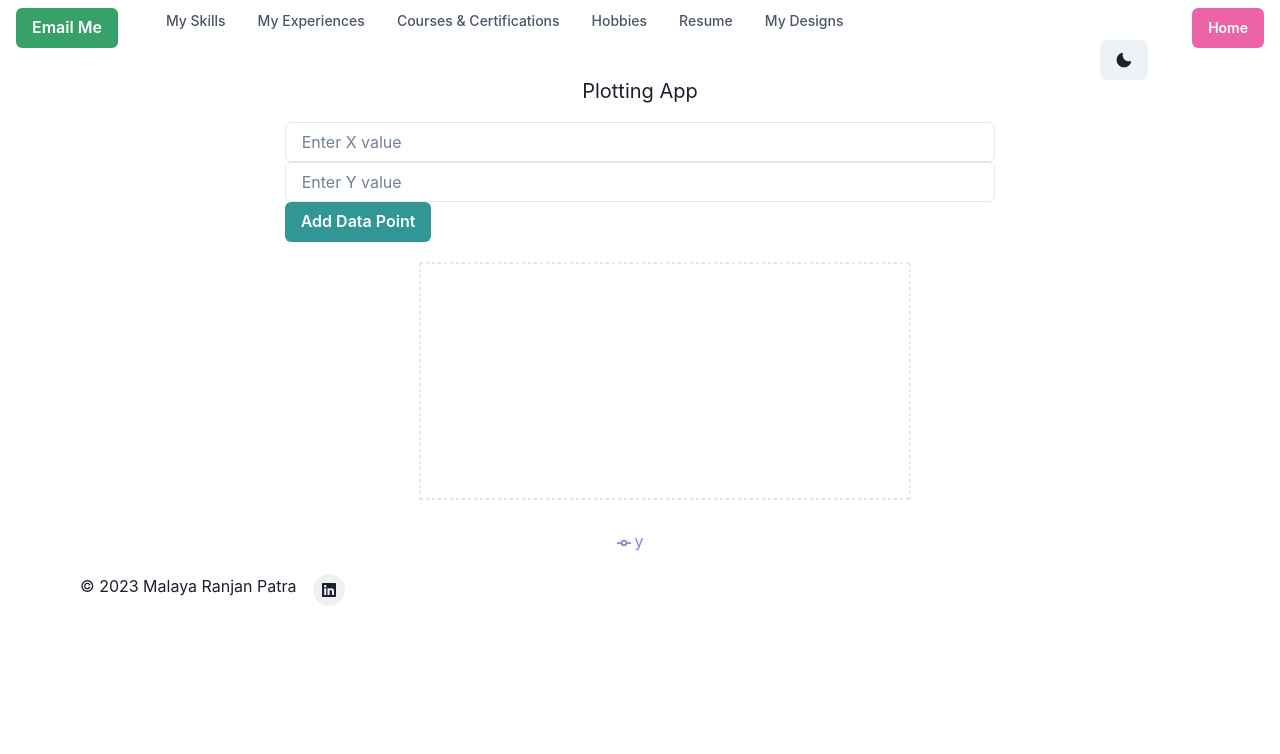
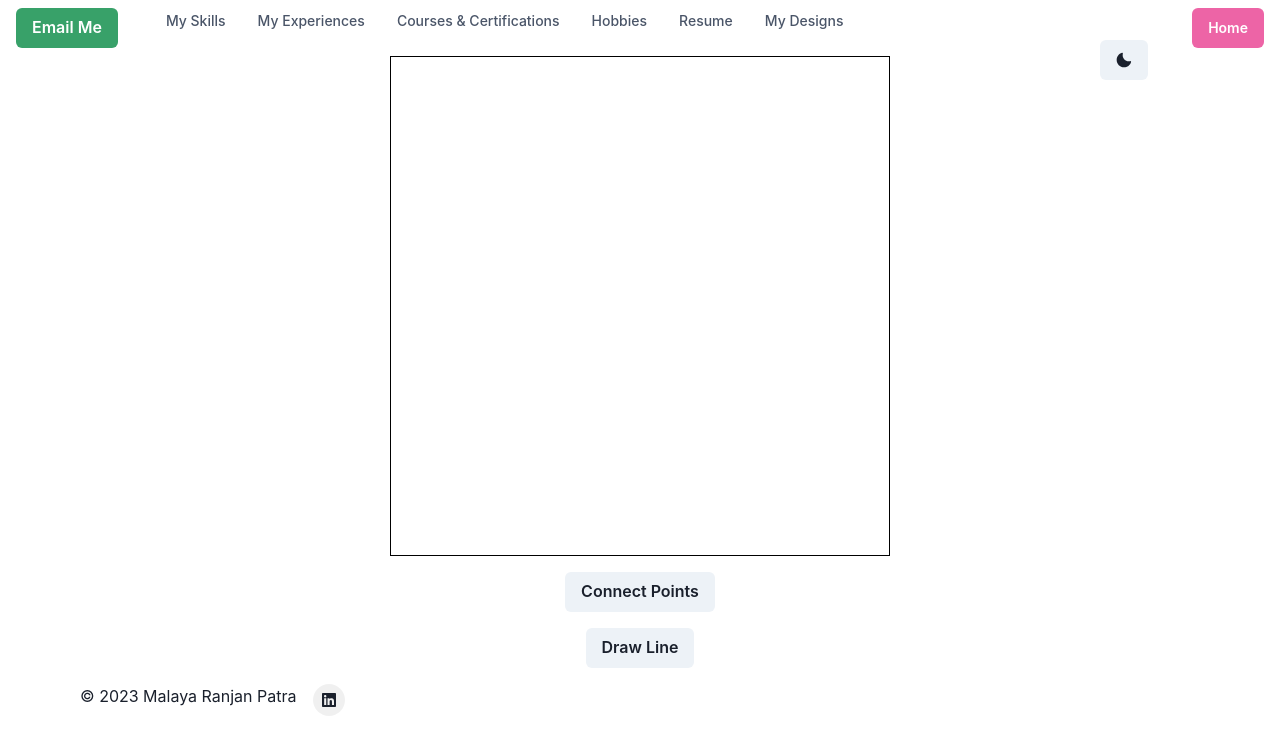
Before and after one commit to MalayaRP/my-world, a Next.js app: page /my-designs in a window 1280 px wide. Shown: the top 754 px of the page. Built offline with nearby package versions, Linux system fonts and the light colour scheme.

Commit message:
Update page.js

```diff
--- a/app/my-designs/page.js
+++ b/app/my-designs/page.js
@@ -8,66 +8,74 @@ import {
   Text,
   ChakraProvider,
 } from '@chakra-ui/react';
-import {
-  LineChart,
-  Line,
-  XAxis,
-  YAxis,
-  CartesianGrid,
-  Tooltip,
-  Legend,
-} from 'recharts';
 
 function App() {
-  const [data, setData] = useState([]);
-  const [xValue, setXValue] = useState('');
-  const [yValue, setYValue] = useState('');
+  const [points, setPoints] = useState([]);
+  const [connecting, setConnecting] = useState(false);
 
-  const handleAddData = () => {
-    if (xValue && yValue) {
-      setData([...data, { x: parseFloat(xValue), y: parseFloat(yValue) }]);
-      setXValue('');
-      setYValue('');
+  const handlePointClick = (e) => {
+    if (!connecting) {
+      setPoints([...points, { x: e.nativeEvent.offsetX, y: e.nativeEvent.offsetY }]);
     }
   };
 
+  const handleConnect = () => {
+    if (points.length === 2) {
+      setConnecting(true);
+    }
+  };
+
+  const handleDrawLine = () => {
+    setConnecting(false);
+  };
+
+  return (
+    <VStack align="center" spacing={4}>
+      <Box
+        position="relative"
+        width="500px"
+        height="500px"
+        border="1px solid #000"
+        onClick={handlePointClick}
+      >
+        {points.map((point, index) => (
+          <Box
+            key={index}
+            position="absolute"
+            left={`${point.x}px`}
+            top={`${point.y}px`}
+            width="10px"
+            height="10px"
+            borderRadius="50%"
+            backgroundColor="#000"
+          ></Box>
+        ))}
+        {connecting && (
+          <svg>
+            <line
+              x1={points[0].x}
+              y1={points[0].y}
+              x2={points[1].x}
+              y2={points[1].y}
+              style={{ stroke: 'black', strokeWidth: 2 }}
+            />
+          </svg>
+        )}
+      </Box>
+      <Button onClick={handleConnect} disabled={points.length !== 2}>
+        Connect Points
+      </Button>
+      <Button onClick={handleDrawLine}>Draw Line</Button>
+    </VStack>
+  );
+}
+
+function Game() {
   return (
     <ChakraProvider>
-      <VStack spacing={4} alignItems="center" marginTop="20px">
-        <Text fontSize="xl">Plotting App</Text>
-        <Box>
-          <Input
-            type="number"
-            placeholder="Enter X value"
-            value={xValue}
-            onChange={(e) => setXValue(e.target.value)}
-          />
-          <Input
-            type="number"
-            placeholder="Enter Y value"
-            value={yValue}
-            onChange={(e) => setYValue(e.target.value)}
-          />
-          <Button colorScheme="teal" onClick={handleAddData}>
-            Add Data Point
-          </Button>
-        </Box>
-        <LineChart
-          width={600}
-          height={300}
-          data={data}
-          margin={{ top: 5, right: 30, left: 20, bottom: 5 }}
-        >
-          <CartesianGrid strokeDasharray="3 3" />
-          <XAxis dataKey="x" type="number" />
-          <YAxis />
-          <Tooltip />
-          <Legend />
-          <Line type="monotone" dataKey="y" stroke="#8884d8" />
-        </LineChart>
-      </VStack>
+      <App />
     </ChakraProvider>
   );
 }
 
-export default App;
+export default Game;
```
